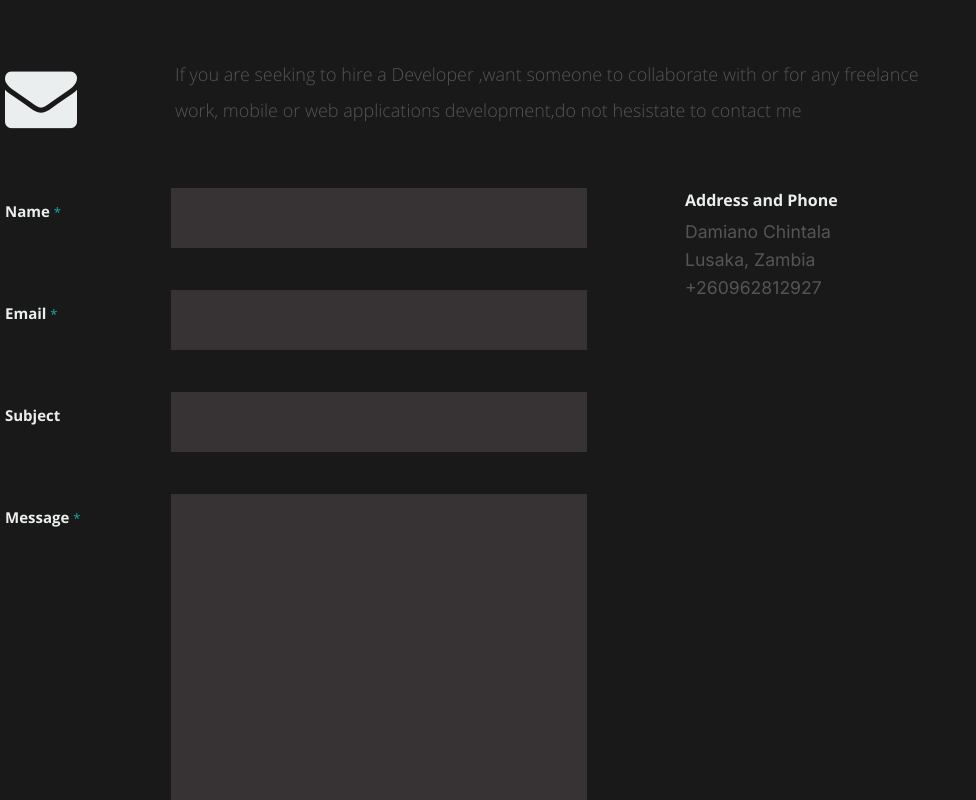
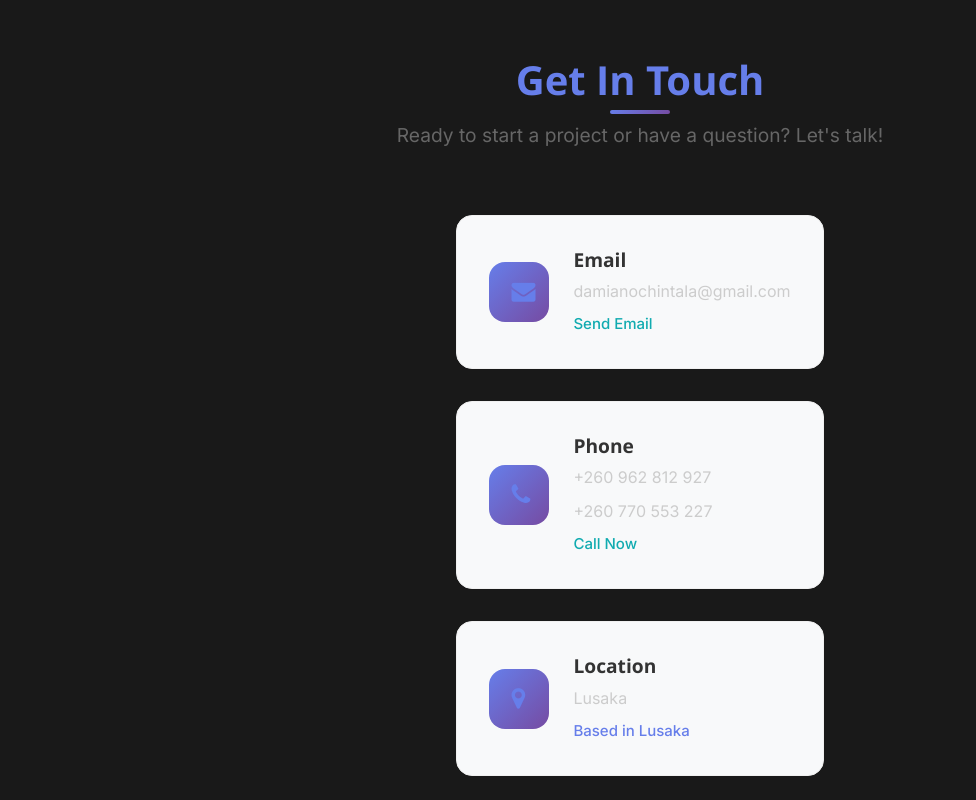
Before and after one commit to DamianoSilverhand/DamianoSilverhand.github.io, a React (Create React App) app: page / in a window 1280 px wide. Shown: the part 6720-7520 px from the top of the page, without its empty margins (0-976 px from the left). Built offline with nearby package versions, Linux system fonts and the light colour scheme.

Commit message:
Update Contact.js with modern layout, dual phone numbers, and simplified contact form

```diff
--- a/src/Components/Contact.js
+++ b/src/Components/Contact.js
@@ -1,126 +1,65 @@
-import React, { useState } from "react";
-import axios from 'axios';
+import React, { Component } from 'react';
 
-function Contact(){
+class Contact extends Component {
+  render() {
 
-	const [serverState, setServerState] = useState({
-	submitting: false,
-	status: null
-	});
-	const handleServerResponse = (ok, msg, form) => {
-	setServerState({
-	submitting: false,
-	status: { ok, msg }
-	});
-	if (ok) {
-	form.reset();
+    if(this.props.data){
+      var email = this.props.data.email;
+      var phone = this.props.data.phone;
+      var phone2 = this.props.data.phone2;
+      var city = this.props.data.address.city;
+      var message = this.props.data.contactmessage;
     }
-	};
-	const handleOnSubmit = e => {
-	e.preventDefault();
-	const form = e.target;
-	setServerState({ submitting: true });
-	axios({
-	method: "post",
-	url: "https://formspree.io/moqkdley",
-	data: new FormData(form)
-	})
-	.then(r => {
-	handleServerResponse(true, "Thanks! Message sent successfully", form);
-	})
-	.catch(r => {
-	handleServerResponse(false, r.response.data.error, form);
-	});
-	};
-
-
-
-
-
-
 
     return (
-      <section id="contact">
-
-         <div className="row section-head">
-
-            <div className="two columns header-col">
-
-               <h1><span>Get In Touch.</span></h1>
-
+      <section id="contact" className="contact-section">
+        <div className="container">
+          <div className="section-header">
+            <h2 style={{ color: '#667eea' }}>Get In Touch</h2>
+            <p>Ready to start a project or have a question? Let's talk!</p>
           </div>
 
-            <div className="ten columns">
-
-                  <p className="lead">If you are seeking to hire a Developer ,want someone to collaborate with or for any freelance work, mobile or web applications development,do not hesistate to contact me</p>
-
+          <div className="contact-content" style={{display: 'flex', justifyContent: 'center', alignItems: 'center'}}>
+            <div className="contact-info">
+              <div className="contact-card">
+                <div className="contact-icon">
+                  <i className="fa fa-envelope"></i>
                 </div>
-
-         </div>
-
-         <div className="row">
-            <div className="eight columns">
-
-               <form action=""  name="contactForm" onSubmit={handleOnSubmit} >
-
-					<fieldset>
-
-                  <div>
-						   <label htmlFor="contactName">Name <span className="required">*</span></label>
-						   <input type="text"  size="35" id="name" name="contactName" />
-                  </div>
-
-                  <div>
-						   <label htmlFor="contactEmail">Email <span className="required">*</span></label>
-						   <input type="email" defaultValue="" size="35" id="email" name="contactEmail" />
-                  </div>
-
-                  <div>
-						   <label htmlFor="contactSubject">Subject</label>
-						   <input type="text"  size="35" id="subject" name="contactSubject" />
-                  </div>
-
-                  <div>
-                     <label htmlFor="contactMessage">Message <span className="required">*</span></label>
-                     <textarea cols="50" rows="15" id="message" name="contactMessage" ></textarea>
-                  </div>
-
-                  <div>
-                     <button type="submit" disabled={serverState.submitting}>Submit</button>
-                     {serverState.status && (
-                     <p className={!serverState.status.ok ? "errorMsg" : ""}>
-                     {serverState.status.msg}
-                     </p>
-                     )}
-                     <span id="image-loader">
-                        <img alt="" src="images/loader.gif" />
-                     </span>
-                  </div>
-					</fieldset>
-				   </form>
-
-           <div id="message-warning"> Error</div>
-				   <div id="message-success">
-                  <i className="fa fa-check"></i>Your message was sent, thank you!<br />
+                <div className="contact-details">
+                  <h3>Email</h3>
+                  <p>{email}</p>
+                  <a href={`mailto:${email}`} className="contact-link">Send Email</a>
                 </div>
               </div>
 
+              <div className="contact-card">
+                <div className="contact-icon">
+                  <i className="fa fa-phone"></i>
+                </div>
+                <div className="contact-details">
+                  <h3>Phone</h3>
+                  <p>{phone}</p>
+                  {phone2 && <p>{phone2}</p>}
+                  <a href={`tel:${phone}`} className="contact-link">Call Now</a>
+                </div>
+              </div>
 
-            <aside className="four columns footer-widgets">
-               <div className="widget widget_contact">
-
-					   <h4>Address and Phone</h4>
-					   <p className="address">
-						   Damiano Chintala<br />
-						   Lusaka, Zambia<br />
-						   <span>+260962812927</span>
-					   </p>
+              <div className="contact-card">
+                <div className="contact-icon">
+                  <i className="fa fa-map-marker"></i>
                 </div>
-            </aside>
+                <div className="contact-details">
+                  <h3>Location</h3>
+                  <p>{city}</p>
+                  <span className="contact-link">Based in {city}</span>
+                </div>
+              </div>
+            </div>
+          </div>
         </div>
       </section>
     );
   }
-
+}
 
 export default Contact;
```
Lines whose indentation alone changed are shown as unchanged.
